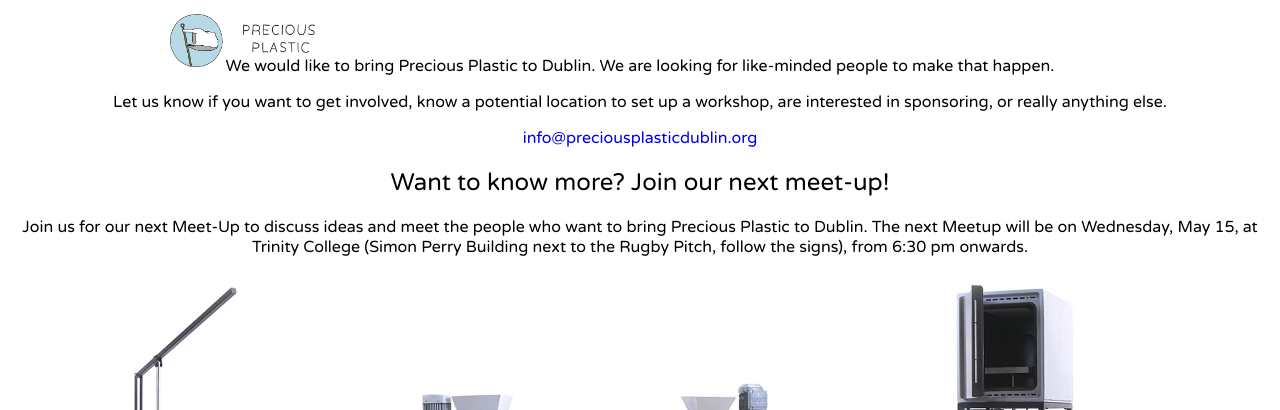
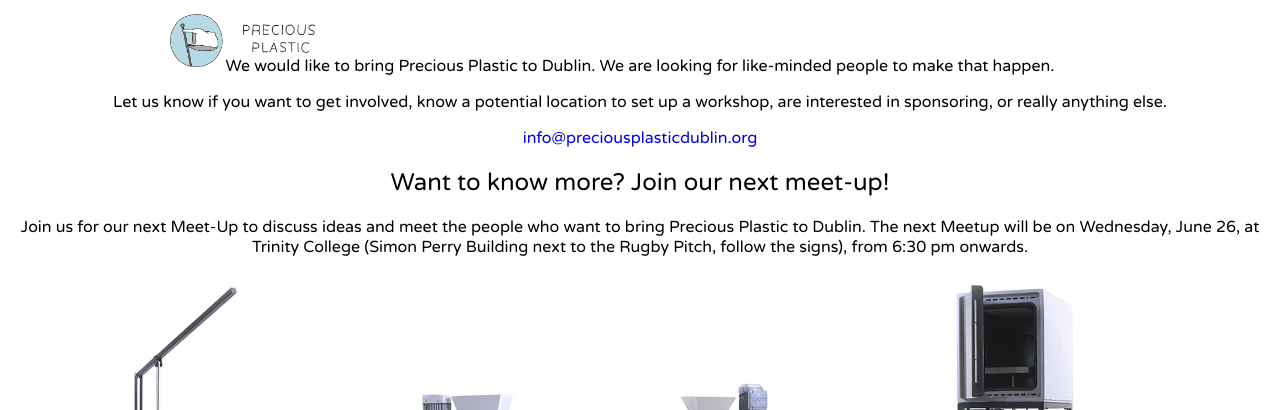
Before and after one commit to preciousplasticdublin/preciousplasticdublin.github.io, a Jekyll site: the page built from en/index.html, in a window 1280 px wide. Shown: the top 410 px of the page. Built offline with Jekyll 4.4.1, drawn with Linux system fonts in a browser that asks for light colours.

Commit message:
new meeting time

```diff
--- a/en/index.html
+++ b/en/index.html
@@ -27,7 +27,7 @@
 
     <p>
       Join us for our next Meet-Up to discuss ideas and meet the people who want to bring Precious Plastic to Dublin.
-      The next Meetup will be on Wednesday, May 15, at Trinity College (Simon Perry Building next to the Rugby Pitch, follow the signs), from 6:30 pm onwards.
+      The next Meetup will be on Wednesday, June 26, at Trinity College (Simon Perry Building next to the Rugby Pitch, follow the signs), from 6:30 pm onwards.
     </p>
 
   </aside>
```
